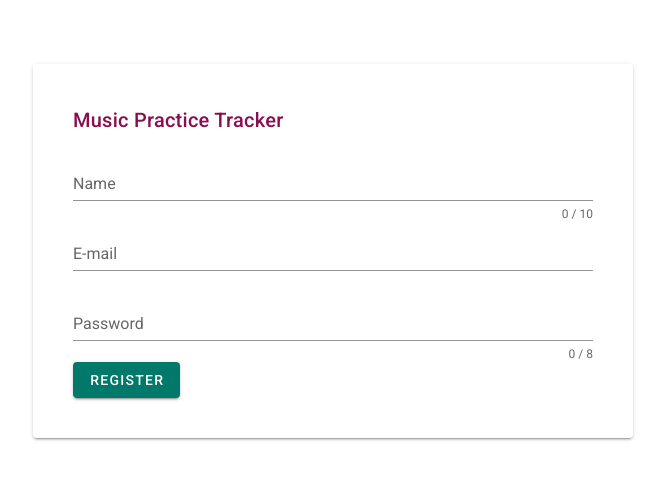
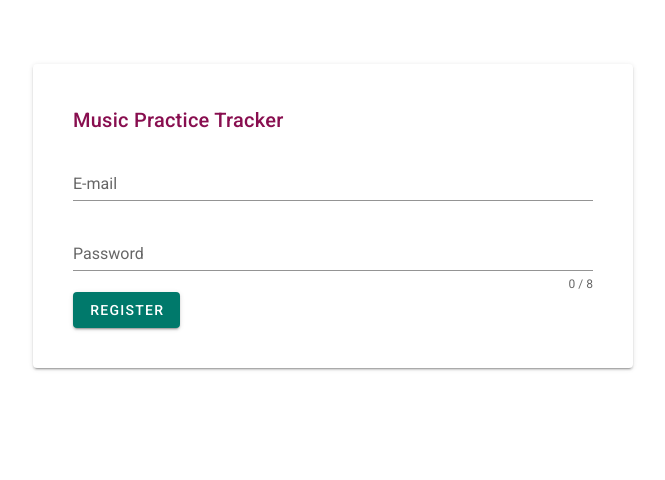
Before and after one commit to linainu/music-practice-tracker, a Vue app: page /register in a window 1280 px wide. Shown: the top 480 px of the page, without its empty margins (307-972 px from the left). Built offline with nearby package versions, Linux system fonts and the light colour scheme.

Commit message:
fix: Remove the name field from a registration form

```diff
--- a/src/store/index.js
+++ b/src/store/index.js
@@ -1,5 +1,6 @@
 import Vue from 'vue'
 import Vuex from 'vuex'
+import auth from './auth'
 
 Vue.use(Vuex)
 
@@ -11,6 +12,7 @@ export default new Vuex.Store({
   actions: {
   },
   modules: {
+    auth
   },
   getters: {
   }
--- a/src/views/Register.vue
+++ b/src/views/Register.vue
@@ -9,13 +9,6 @@
         v-model="valid"
         lazy-validation
       >
-        <v-text-field
-        v-model="name"
-        :counter="10"
-        :rules="nameRules"
-        label="Name"
-        required
-        ></v-text-field>
 
         <v-text-field
         v-model="email"
@@ -48,11 +41,6 @@
 export default {
     data: () => ({
       valid: true,
-      name: '',
-      nameRules: [
-        v => !!v || 'Name is required',
-        v => (v && v.length <= 10) || 'Name must be less than 10 characters',
-      ],
       email: '',
       emailRules: [
         v => !!v || 'E-mail is required',
@@ -66,8 +54,22 @@ export default {
     }),
 
     methods: {
-      validate () {
-        this.$refs.form.validate()
+      async validate () {
+          if(this.$refs.form.validate()) {
+                const formData = {
+                    email: this.email,
+                    password: this.password,
+                    name: this.name
+                }
+
+                try {
+                    await this.$store.dispatch('register', formData)
+                    this.$router.push('/')
+                } catch (e) {
+                    // console.log(e)
+                }
+          }
+
       },
     },
   }
```
